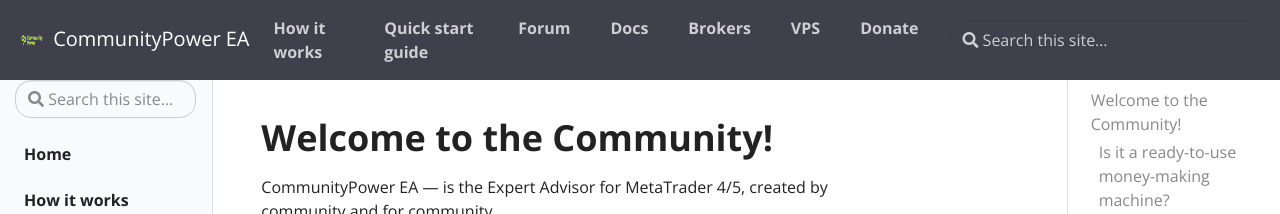
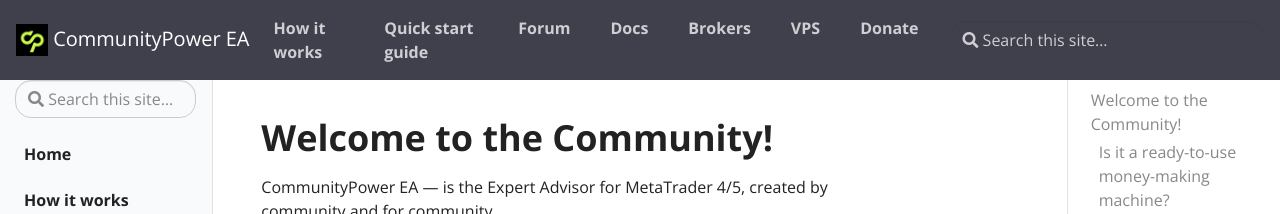
Before and after one commit to komposter/CommunityPowerEA.com, a Jekyll site: the page built from pages/index.md, in a window 1280 px wide. Shown: the top 214 px of the page. Built offline with Jekyll 4.4.1, drawn with Linux system fonts in a browser that asks for light colours.

Commit message:
Content change

```diff
--- a/_config.yml
+++ b/_config.yml
@@ -64,7 +64,7 @@
 google-analytics: G-ZKBYQNPTE1
 # Image and (square) dimension for logo (don't start with /)
 # If commented, will use material hat theme
-logo: "assets/img/Community Power_logo_1-no_bg.png"
+logo: "assets/img/logo_square_1.png"
 logo_pixels: 32
 color: "#403f4c" # primary color for header, buttons
 
```
Also changed, not shown: assets/img/logo_1_no_bg.png (renamed from assets/img/Community Power_logo_1-no_bg.png), assets/img/logo_square_1.png (added).
